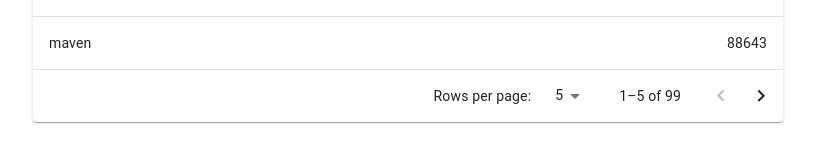
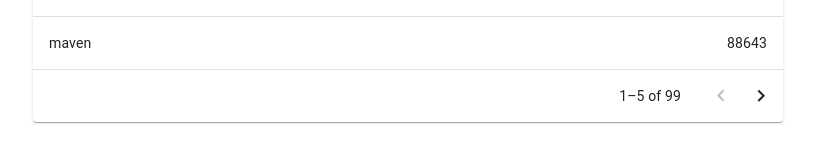
Before and after one commit to Szulerinio/stackOverflowTags, a React (Vite) app: page / in a window 1280 px wide. Shown: the part 458-620 px from the top of the page, without its empty margins (232-1047 px from the left). Built offline with nearby package versions, Linux system fonts and the light colour scheme.

Commit message:
hide pagination per page select

```diff
--- a/src/components/table/table.tsx
+++ b/src/components/table/table.tsx
@@ -186,12 +186,10 @@ export default function EnhancedTable() {
               onRequestSort={handleRequestSort}
             />
             <TableBody>
-              {visibleRows.map((row, index) => {
-                const labelId = `enhanced-table-checkbox-${index}`;
-
+              {visibleRows.map((row) => {
                 return (
                   <TableRow hover tabIndex={-1} key={row.name}>
-                    <TableCell component="th" id={labelId} scope="row">
+                    <TableCell component="th" scope="row">
                       {row.name}
                     </TableCell>
                     <TableCell align="right">{row.count}</TableCell>
@@ -211,7 +209,7 @@ export default function EnhancedTable() {
           </Table>
         </TableContainer>
         <TablePagination
-          rowsPerPageOptions={[5, 10, 25]}
+          rowsPerPageOptions={[]}
           component="div"
           count={rows.length}
           rowsPerPage={rowsPerPage}
```
